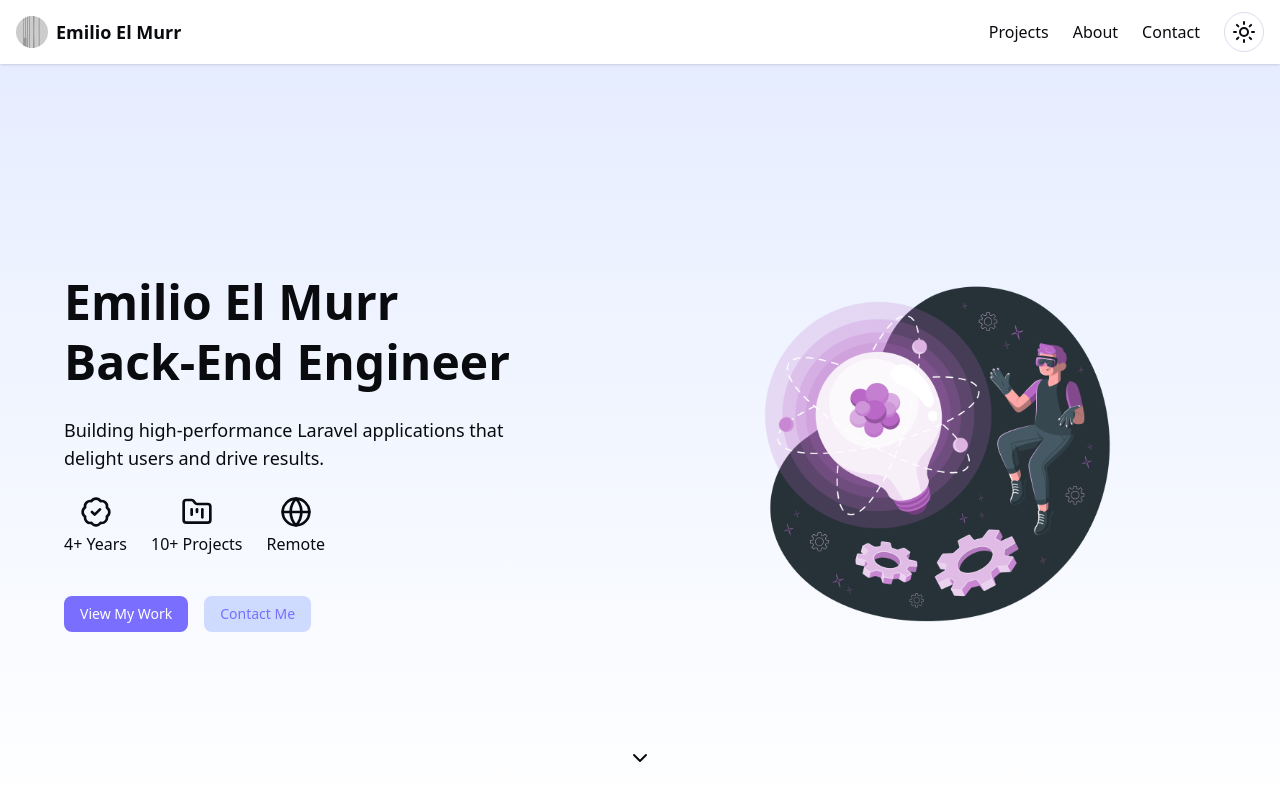
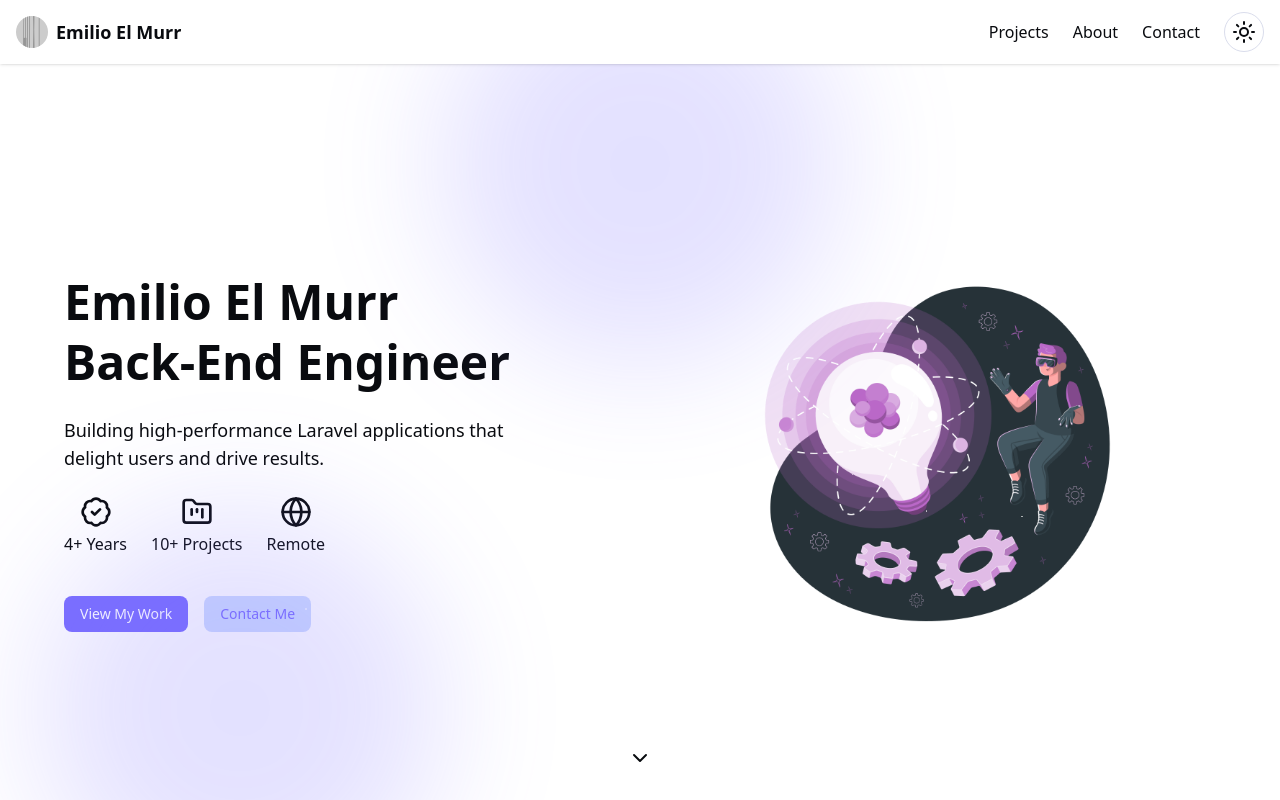
Before and after one commit to alcolopa/personal, a React (Vite) app: page / in a window 1280 px wide. Shown: the top 800 px of the page. Built offline with nearby package versions, Linux system fonts and the light colour scheme; no server answers.

Commit message:
adding background color and stars on dark mode

```diff
--- a/src/screens/Home.tsx
+++ b/src/screens/Home.tsx
@@ -18,18 +18,35 @@ import { Link } from 'react-router';
 const Home: React.FC = () => {
 
   const [projects, setProjects] = React.useState<Array<Project>>([]);
-  const [loading, setLoading] = React.useState<boolean>(true);
 
   useEffect(() => {
 
     async function getAndSetProjects(): Promise<void> {
       const projects = await getFeaturedProjects();
       setProjects(projects);
-      setLoading(false);
     }
 
     getAndSetProjects();
   }, []);
+
+  const stars = Array.from({ length: 50 }).map((_, index) => {
+    const top = Math.random() * 100;
+    const left = Math.random() * 100;
+    const size = Math.random() * 2 + 1;
+
+    return (
+      <span
+        key={index}
+        className="absolute rounded-full bg-white opacity-70"
+        style={{
+          top: `${top}%`,
+          left: `${left}%`,
+          width: `${size}px`,
+          height: `${size}px`,
+        }}
+      />
+    );
+  });
 
   return (
     <main>
@@ -38,14 +55,20 @@ const Home: React.FC = () => {
         className="
           relative
           flex items-center
-          bg-gradient-to-b
-          from-muted to-background
-          text-foreground
+          bg-background
           px-6
           pt-16 pb-8
           min-h-[75vh] md:min-h-[93vh]
         "
       >
+        <div className="absolute inset-0 z-0 pointer-events-none">
+          {stars}
+        </div>
+
+        <div className="absolute top-[-100px] left-1/2 transform -translate-x-1/2 w-[400px] h-[400px] bg-primary opacity-20 rounded-full blur-3xl z-0 pointer-events-none" />
+        <div className="absolute bottom-[-100px] right-1/2 transform -translate-x-1/2 w-[400px] h-[400px] bg-primary opacity-20 rounded-full blur-3xl z-0 pointer-events-none" />
+
+
         <div className="max-w-6xl mx-auto w-full grid grid-cols-1 md:grid-cols-2 gap-8 items-center">
           <div className="space-y-6 text-center md:text-left">
             <h1 className="text-5xl font-extrabold leading-tight">
```
